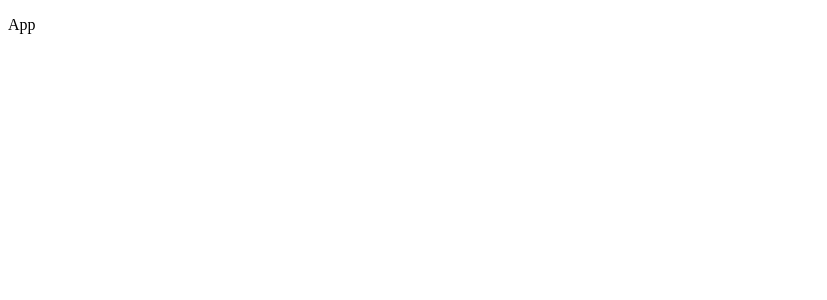
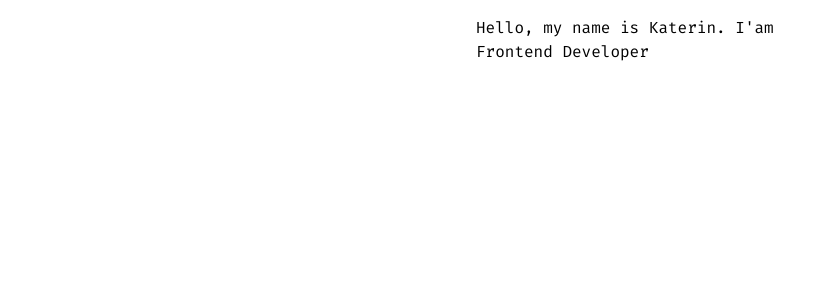
Before and after one commit to CinKat/portafolio, a React (Create React App) app: page / in a window 1280 px wide. Shown: the top 300 px of the page, without its empty margins (0-827 px from the left). Built offline with nearby package versions, Linux system fonts and the light colour scheme.

Commit message:
add style global

```diff
--- a/package.json
+++ b/package.json
@@ -3,6 +3,7 @@
   "version": "0.1.0",
   "private": true,
   "dependencies": {
+    "@emotion/react": "^11.9.0",
     "@emotion/styled": "^11.8.1",
     "@testing-library/jest-dom": "^5.16.4",
     "@testing-library/react": "^13.2.0",
--- a/src/App.js
+++ b/src/App.js
@@ -1,8 +1,8 @@
 
 function App() {
   return (
-    <div className="App">
-      <p>App</p>
+    <div>
+      <p>Hello, my name is Katerin. I'am Frontend Developer</p>
     </div>
   );
 }
--- a/src/index.js
+++ b/src/index.js
@@ -1,14 +1,14 @@
+import { Global } from "@emotion/react";
 import React from 'react';
-import ReactDOM from 'react-dom/client';
+import ReactDOM from 'react-dom';
 import App from './App';
+import { global, reset } from "./styles";
 
 const root = ReactDOM.createRoot(document.getElementById('root'));
 root.render(
   <React.StrictMode>
+    <Global styles={reset} />
+    <Global styles={global} />
     <App />
   </React.StrictMode>
 );
-
-// If you want to start measuring performance in your app, pass a function
-// to log results (for example: reportWebVitals(console.log))
-// or send to an analytics endpoint. Learn more: https://bit.ly/CRA-vitals
--- /dev/null
+++ b/src/styles/global.js
@@ -0,0 +1,91 @@
+import { css } from "@emotion/react";
+import { fonts } from "./typography";
+
+export const reset = css`
+  /* CSS Reset by Andy Bell  (https://piccalil.li/blog/a-modern-css-reset/*/
+  /* Box sizing rules */
+  *,
+  *::before,
+  *::after {
+    box-sizing: border-box;
+  }
+
+  /* Remove default margin */
+  body,
+  h1,
+  h2,
+  h3,
+  h4,
+  p,
+  figure,
+  blockquote,
+  dl,
+  dd {
+    margin: 0;
+  }
+
+  /* Remove list styles on ul, ol elements with a list role, which suggests default styling will be removed */
+  ul[role='list'],
+  ol[role='list'] {
+    list-style: none;
+  }
+
+  /* Set core root defaults */
+  html:focus-within {
+    scroll-behavior: smooth;
+  }
+
+  /* Set core body defaults */
+  body {
+    min-height: 100vh;
+    text-rendering: optimizeSpeed;
+    line-height: 1.5;
+  }
+
+  /* A elements that don't have a class get default styles */
+  a:not([class]) {
+    text-decoration-skip-ink: auto;
+  }
+
+  /* Make images easier to work with */
+  img,
+  picture {
+    max-width: 100%;
+    display: block;
+  }
+
+  /* Inherit fonts for inputs and buttons */
+  input,
+  button,
+  textarea,
+  select {
+    font: inherit;
+  }
+
+  /* Remove all animations, transitions and smooth scroll for people that prefer not to see them */
+  @media (prefers-reduced-motion: reduce) {
+    html:focus-within {
+    scroll-behavior: auto;
+    }
+
+    *,
+    *::before,
+    *::after {
+      animation-duration: 0.01ms !important;
+      animation-iteration-count: 1 !important;
+      transition-duration: 0.01ms !important;
+      scroll-behavior: auto !important;
+    }
+  }
+`;
+
+export const global = css`
+  @import url('https://fonts.googleapis.com/css2?family=Fira+Code:wght@400;500;700&family=Montserrat:wght@600;700&display=swap');
+
+  body {
+    font-family: ${fonts.primary};
+    padding: 1rem;
+    max-width: 360px;
+    margin: 0 auto;
+  }
+`
--- /dev/null
+++ b/src/styles/index.js
@@ -0,0 +1,3 @@
+import { reset, global } from "./global";
+
+export { reset, global };
--- /dev/null
+++ b/src/styles/typography.js
@@ -0,0 +1,4 @@
+export const fonts = {
+  primary: `'Fira Code', monospace`,
+  secondary: `'Montserrat', sans-serif`,
+};
```
Also changed, not shown: 1 other file (tests, documents, lock files or other folders).
